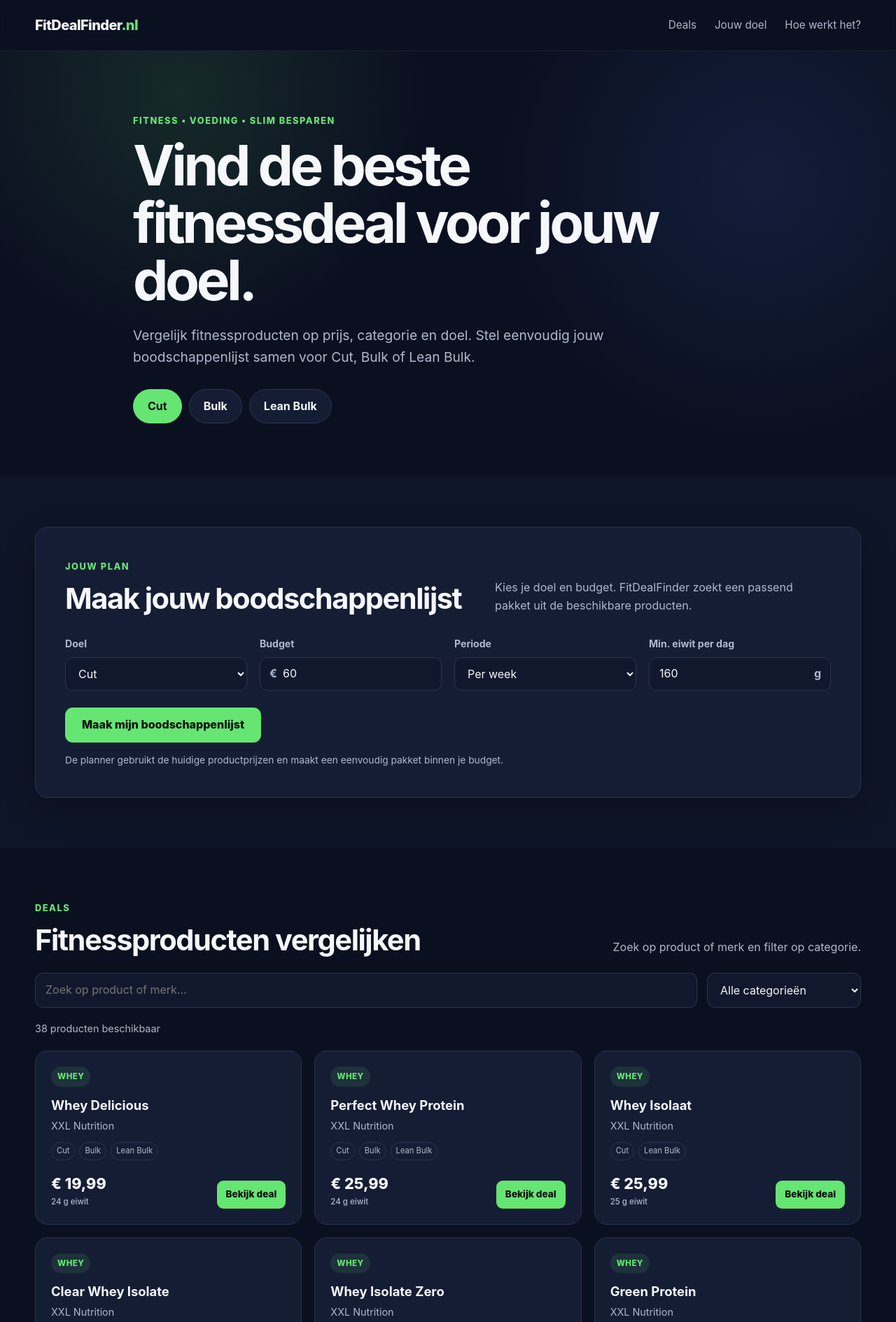
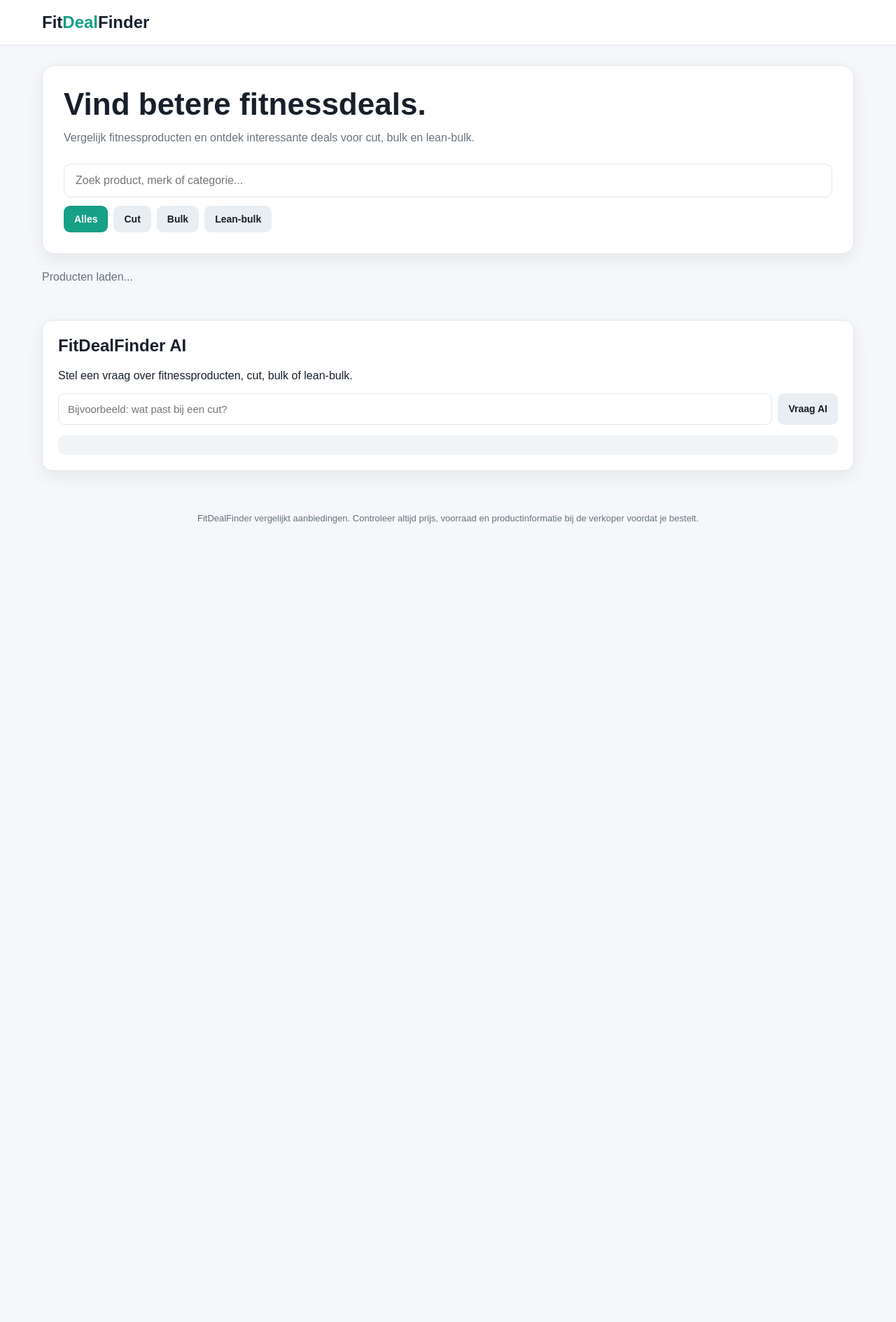
Before and after one commit to seegers40/Fitdealfinder, a website: page public/index.html in a window 1280 px wide. Shown: the top 1889 px of the page at 70% size. After the commit the page ends 800 px from the top, so only its background shows below. Drawn offline with Linux system fonts and the light colour scheme; no server answers.

Commit message:
Refactor index.html for improved structure and styles
Updated HTML structure, improved accessibility, and added CSS styles for better layout and design.

```diff
--- a/public/index.html
+++ b/public/index.html
@@ -1,296 +1,400 @@
-<!doctype html>
+<!DOCTYPE html>
 <html lang="nl">
 <head>
-  <meta charset="utf-8">
-  <meta name="viewport" content="width=device-width, initial-scale=1">
-  <title>FitDealFinder.nl — Slim besparen op fitness</title>
-  <meta
-    name="description"
-    content="Vergelijk fitnessproducten op prijs, categorie en doel. Vind slimme fitnessdeals voor Cut, Bulk en Lean Bulk."
-  >
-  <meta name="theme-color" content="#0b1020">
-  <link rel="stylesheet" href="/styles.css">
-  <script src="/app.js" defer></script>
+  <meta charset="UTF-8">
+  <meta name="viewport" content="width=device-width, initial-scale=1.0">
+  <meta name="description" content="FitDealFinder vergelijkt fitnessproducten en deals voor cut, bulk en lean-bulk.">
+  <title>FitDealFinder – Fitness Deals Vergelijken</title>
+
+  <style>
+    * {
+      box-sizing: border-box;
+    }
+
+    :root {
+      --bg: #f5f7fa;
+      --card: #ffffff;
+      --text: #17202a;
+      --muted: #68737d;
+      --border: #e1e6eb;
+      --accent: #16a085;
+      --accent-dark: #117864;
+      --danger: #c0392b;
+      --shadow: 0 8px 24px rgba(0, 0, 0, 0.07);
+    }
+
+    body {
+      margin: 0;
+      font-family: Arial, Helvetica, sans-serif;
+      background: var(--bg);
+      color: var(--text);
+    }
+
+    header {
+      background: #ffffff;
+      border-bottom: 1px solid var(--border);
+      position: sticky;
+      top: 0;
+      z-index: 10;
+    }
+
+    .header-inner {
+      max-width: 1200px;
+      margin: 0 auto;
+      padding: 18px 20px;
+      display: flex;
+      align-items: center;
+      justify-content: space-between;
+      gap: 20px;
+    }
+
+    .logo {
+      font-size: 24px;
+      font-weight: 800;
+      text-decoration: none;
+      color: var(--text);
+    }
+
+    .logo span {
+      color: var(--accent);
+    }
+
+    .container {
+      max-width: 1200px;
+      margin: 0 auto;
+      padding: 28px 20px 60px;
+    }
+
+    .hero {
+      background: var(--card);
+      border: 1px solid var(--border);
+      border-radius: 18px;
+      padding: 30px;
+      box-shadow: var(--shadow);
+      margin-bottom: 24px;
+    }
+
+    .hero h1 {
+      margin: 0 0 10px;
+      font-size: clamp(28px, 5vw, 44px);
+    }
+
+    .hero p {
+      margin: 0;
+      color: var(--muted);
+      line-height: 1.6;
+      max-width: 720px;
+    }
+
+    .controls {
+      display: grid;
+      grid-template-columns: 1fr;
+      gap: 12px;
+      margin-top: 24px;
+    }
+
+    .search {
+      width: 100%;
+      padding: 14px 16px;
+      border: 1px solid var(--border);
+      border-radius: 10px;
+      font-size: 16px;
+      outline: none;
+    }
+
+    .search:focus {
+      border-color: var(--accent);
+    }
+
+    .filters {
+      display: flex;
+      flex-wrap: wrap;
+      gap: 8px;
+    }
+
+    button {
+      border: 0;
+      border-radius: 9px;
+      padding: 11px 15px;
+      font-size: 14px;
+      font-weight: 700;
+      cursor: pointer;
+      background: #e9eef2;
+      color: var(--text);
+    }
+
+    button:hover {
+      opacity: 0.9;
+    }
+
+    button.active {
+      background: var(--accent);
+      color: #ffffff;
+    }
+
+    .status {
+      margin: 18px 0;
+      color: var(--muted);
+      min-height: 20px;
+    }
+
+    .products {
+      display: grid;
+      grid-template-columns: repeat(auto-fill, minmax(250px, 1fr));
+      gap: 18px;
+    }
+
+    .product {
+      background: var(--card);
+      border: 1px solid var(--border);
+      border-radius: 15px;
+      overflow: hidden;
+      box-shadow: var(--shadow);
+      display: flex;
+      flex-direction: column;
+    }
+
+    .product-image {
+      width: 100%;
+      height: 210px;
+      object-fit: contain;
+      background: #ffffff;
+      border-bottom: 1px solid var(--border);
+    }
+
+    .product-content {
+      padding: 17px;
+      display: flex;
+      flex-direction: column;
+      flex: 1;
+    }
+
+    .merchant {
+      color: var(--muted);
+      font-size: 13px;
+      margin-bottom: 7px;
+    }
+
+    .product h2 {
+      margin: 0 0 8px;
+      font-size: 18px;
+      line-height: 1.35;
+    }
+
+    .description {
+      color: var(--muted);
+      font-size: 14px;
+      line-height: 1.5;
+      margin-bottom: 14px;
+    }
+
+    .price-row {
+      display: flex;
+      align-items: baseline;
+      gap: 9px;
+      margin-top: auto;
+      margin-bottom: 12px;
+    }
+
+    .price {
+      font-size: 23px;
+      font-weight: 800;
+    }
+
+    .old-price {
+      color: var(--muted);
+      text-decoration: line-through;
+      font-size: 14px;
+    }
+
+    .discount {
+      display: inline-block;
+      color: var(--danger);
+      font-size: 13px;
+      font-weight: 800;
+      margin-bottom: 12px;
+    }
+
+    .deal-button {
+      display: block;
+      width: 100%;
+      text-align: center;
+      text-decoration: none;
+      padding: 12px;
+      border-radius: 9px;
+      background: var(--accent);
+      color: #ffffff;
+      font-weight: 800;
+    }
+
+    .deal-button:hover {
+      background: var(--accent-dark);
+    }
+
+    .empty {
+      background: var(--card);
+      border: 1px solid var(--border);
+      border-radius: 15px;
+      padding: 30px;
+      text-align: center;
+      color: var(--muted);
+      grid-column: 1 / -1;
+    }
+
+    .ai {
+      margin-top: 32px;
+      background: var(--card);
+      border: 1px solid var(--border);
+      border-radius: 15px;
+      padding: 22px;
+      box-shadow: var(--shadow);
+    }
+
+    .ai h2 {
+      margin-top: 0;
+    }
+
+    .ai-form {
+      display: flex;
+      gap: 8px;
+    }
+
+    .ai-input {
+      flex: 1;
+      min-width: 0;
+      padding: 13px;
+      border: 1px solid var(--border);
+      border-radius: 9px;
+      font-size: 15px;
+    }
+
+    .ai-response {
+      margin-top: 15px;
+      padding: 14px;
+      border-radius: 9px;
+      background: #f0f4f6;
+      white-space: pre-wrap;
+      line-height: 1.55;
+      min-height: 20px;
+    }
+
+    footer {
+      max-width: 1200px;
+      margin: 0 auto;
+      padding: 0 20px 35px;
+      color: var(--muted);
+      font-size: 13px;
+      text-align: center;
+    }
+
+    @media (max-width: 600px) {
+      .header-inner {
+        padding: 15px;
+      }
+
+      .container {
+        padding: 18px 14px 45px;
+      }
+
+      .hero {
+        padding: 22px;
+      }
+
+      .products {
+        grid-template-columns: 1fr;
+      }
+
+      .ai-form {
+        flex-direction: column;
+      }
+
+      .ai-form button {
+        width: 100%;
+      }
+    }
+  </style>
 </head>
 
 <body>
-  <header class="site-header">
-    <div class="container header-inner">
-      <a class="logo" href="/" aria-label="FitDealFinder.nl home">
-        FitDealFinder<span>.nl</span>
-      </a>
-
-      <nav class="main-nav" aria-label="Hoofdnavigatie">
-        <a href="#deals">Deals</a>
-        <a href="#planner">Jouw doel</a>
-        <a href="#hoe-werkt-het">Hoe werkt het?</a>
-      </nav>
+  <header>
+    <div class="header-inner">
+      <a class="logo" href="/">Fit<span>Deal</span>Finder</a>
     </div>
   </header>
 
-  <main>
+  <main class="container">
     <section class="hero">
-      <div class="container hero-content">
-        <div class="eyebrow">Fitness • Voeding • Slim besparen</div>
+      <h1>Vind betere fitnessdeals.</h1>
+      <p>
+        Vergelijk fitnessproducten en ontdek interessante deals voor
+        cut, bulk en lean-bulk.
+      </p>
 
-        <h1>Vind de beste fitnessdeal voor jouw doel.</h1>
+      <div class="controls">
+        <input
+          id="search"
+          class="search"
+          type="search"
+          placeholder="Zoek product, merk of categorie..."
+          autocomplete="off"
+        >
 
-        <p class="hero-text">
-          Vergelijk fitnessproducten op prijs, categorie en doel.
-          Stel eenvoudig jouw boodschappenlijst samen voor Cut, Bulk of Lean Bulk.
-        </p>
-
-        <div class="goal-buttons" aria-label="Kies je doel">
-          <button
-            class="goal-button active"
-            type="button"
-            data-goal-button="cut"
-          >
-            Cut
-          </button>
-
-          <button
-            class="goal-button"
-            type="button"
-            data-goal-button="bulk"
-          >
-            Bulk
-          </button>
-
-          <button
-            class="goal-button"
-            type="button"
-            data-goal-button="lean-bulk"
-          >
-            Lean Bulk
-          </button>
+        <div class="filters" aria-label="Doel filter">
+          <button class="filter active" data-goal="">Alles</button>
+          <button class="filter" data-goal="cut">Cut</button>
+          <button class="filter" data-goal="bulk">Bulk</button>
+          <button class="filter" data-goal="lean-bulk">Lean-bulk</button>
         </div>
       </div>
     </section>
 
-    <section class="planner-section" id="planner">
-      <div class="container">
-        <div class="planner-card">
-          <div class="section-heading">
-            <div>
-              <span class="section-label">Jouw plan</span>
-              <h2>Maak jouw boodschappenlijst</h2>
-            </div>
+    <div id="status" class="status">Producten laden...</div>
 
-            <p>
-              Kies je doel en budget. FitDealFinder zoekt een passend pakket
-              uit de beschikbare producten.
-            </p>
-          </div>
+    <section
+      id="products"
+      class="products"
+      aria-live="polite"
+    ></section>
 
-          <div class="planner-grid">
-            <div class="form-group">
-              <label for="goal-select">Doel</label>
+    <section class="ai">
+      <h2>FitDealFinder AI</h2>
 
-              <select id="goal-select">
-                <option value="cut">Cut</option>
-                <option value="bulk">Bulk</option>
-                <option value="lean-bulk">Lean Bulk</option>
-              </select>
-            </div>
+      <p>
+        Stel een vraag over fitnessproducten, cut, bulk of lean-bulk.
+      </p>
 
-            <div class="form-group">
-              <label for="budget-input">Budget</label>
+      <form id="ai-form" class="ai-form">
+        <input
+          id="ai-input"
+          class="ai-input"
+          type="text"
+          placeholder="Bijvoorbeeld: wat past bij een cut?"
+          maxlength="2000"
+          autocomplete="off"
+          required
+        >
 
-              <div class="input-with-prefix">
-                <span>€</span>
+        <button type="submit">Vraag AI</button>
+      </form>
 
-                <input
-                  id="budget-input"
-                  type="number"
-                  min="1"
-                  step="1"
-                  value="60"
-                  inputmode="decimal"
-                >
-              </div>
-            </div>
-
-            <div class="form-group">
-              <label for="period-select">Periode</label>
-
-              <select id="period-select">
-                <option value="week">Per week</option>
-                <option value="month">Per maand</option>
-              </select>
-            </div>
-
-            <div class="form-group">
-              <label for="protein-input">Min. eiwit per dag</label>
-
-              <div class="input-with-suffix">
-                <input
-                  id="protein-input"
-                  type="number"
-                  min="0"
-                  step="1"
-                  value="160"
-                  inputmode="numeric"
-                >
-
-                <span>g</span>
-              </div>
-            </div>
-          </div>
-
-          <button
-            class="primary-button"
-            id="make-plan-button"
-            type="button"
-          >
-            Maak mijn boodschappenlijst
-          </button>
-
-          <p class="planner-note">
-            De planner gebruikt de huidige productprijzen en maakt een
-            eenvoudig pakket binnen je budget.
-          </p>
-
-          <div
-            class="planner-result"
-            id="planner-result"
-            aria-live="polite"
-          ></div>
-        </div>
-      </div>
-    </section>
-
-    <section class="products-section" id="deals">
-      <div class="container">
-        <div class="section-heading products-heading">
-          <div>
-            <span class="section-label">Deals</span>
-            <h2>Fitnessproducten vergelijken</h2>
-          </div>
-
-          <p>
-            Zoek op product of merk en filter op categorie.
-          </p>
-        </div>
-
-        <div class="product-filters">
-          <div class="search-wrapper">
-            <label class="sr-only" for="search-input">
-              Zoek producten
-            </label>
-
-            <input
-              id="search-input"
-              type="search"
-              placeholder="Zoek op product of merk..."
-              autocomplete="off"
-            >
-          </div>
-
-          <div>
-            <label class="sr-only" for="category-select">
-              Kies een categorie
-            </label>
-
-            <select id="category-select">
-              <option value="">Alle categorieën</option>
-              <option value="whey">Whey</option>
-              <option value="creatine">Creatine</option>
-              <option value="snacks">Snacks</option>
-              <option value="meals">Maaltijden</option>
-              <option value="preworkout">Pre-workout</option>
-              <option value="vitamins">Vitamines</option>
-              <option value="gainer">Gainer</option>
-            </select>
-          </div>
-        </div>
-
-        <div
-          class="products-status"
-          id="products-status"
-          aria-live="polite"
-        ></div>
-
-        <div
-          class="product-grid"
-          id="product-grid"
-        ></div>
-      </div>
-    </section>
-
-    <section class="how-section" id="hoe-werkt-het">
-      <div class="container">
-        <div class="section-heading">
-          <div>
-            <span class="section-label">Zo werkt het</span>
-            <h2>Van doel naar deal</h2>
-          </div>
-        </div>
-
-        <div class="steps-grid">
-          <article class="step-card">
-            <div class="step-number">1</div>
-
-            <h3>Kies je doel</h3>
-
-            <p>
-              Geef aan of je wilt cutten, bulken of lean bulken.
-            </p>
-          </article>
-
-          <article class="step-card">
-            <div class="step-number">2</div>
-
-            <h3>Stel je budget in</h3>
-
-            <p>
-              Bepaal hoeveel je ongeveer wilt uitgeven per week of maand.
-            </p>
-          </article>
-
-          <article class="step-card">
-            <div class="step-number">3</div>
-
-            <h3>Vergelijk deals</h3>
-
-            <p>
-              Bekijk producten, prijzen en aanbieders en kies de deal
-              die bij jou past.
-            </p>
-          </article>
-        </div>
-      </div>
+      <div id="ai-response" class="ai-response"></div>
     </section>
   </main>
 
-  <footer class="site-footer">
-    <div class="container footer-inner">
-      <div>
-        <strong>
-          FitDealFinder<span>.nl</span>
-        </strong>
+  <footer>
+    FitDealFinder vergelijkt aanbiedingen. Controleer altijd prijs,
+    voorraad en productinformatie bij de verkoper voordat je bestelt.
+  </footer>
 
-        <p>
-          Slim fitnessproducten vergelijken en besparen.
-        </p>
-      </div>
+  <script>
+    const productsElement =
+      document.getElementById("products");
 
-      <div class="footer-links">
-        <a href="#deals">Deals</a>
-        <a href="#planner">Jouw doel</a>
-        <a href="#hoe-werkt-het">Hoe werkt het?</a>
-      </div>
-    </div>
+    const statusElement =
+      document.getElementById("status");
 
-    <div class="container footer-bottom">
-      <p>
-        © <span id="current-year">2026</span> FitDealFinder.nl
-      </p>
+    const searchElement =
+      document.getElementById("search");
 
-      <p>
-        Prijzen kunnen wijzigen bij de aanbieder.
-      </p>
-    </div>
-  </footer>
-</body>
-</html>
+    const filterButtons =
+      document.querySelector
```
